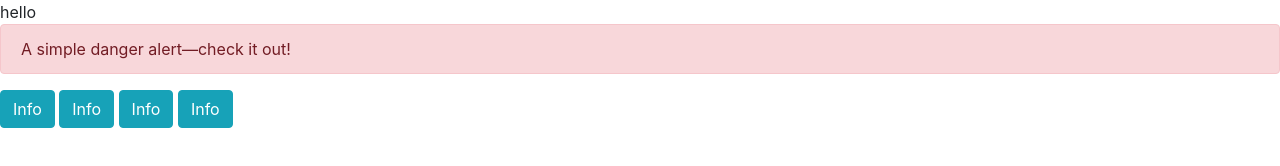
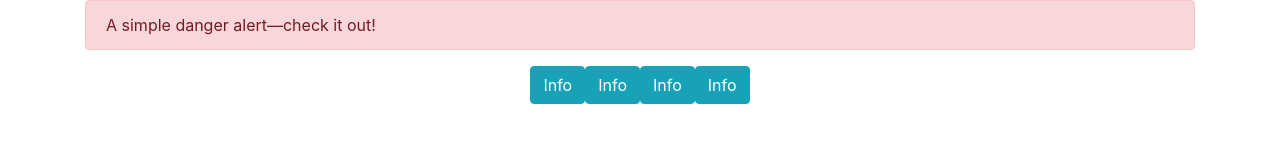
Before and after one commit to tacccccc21/rejstest, a plain HTML site: page index.html in a window 1280 px wide. Drawn offline with nearby package versions, Linux system fonts and the light colour scheme.

Commit message:
Update index.html

```diff
--- a/index.html
+++ b/index.html
@@ -23,17 +23,22 @@
 </head>
 
 <body>
-
-  hello
+  <div class="container">
 
   <div class="alert alert-danger" role="alert">
     A simple danger alert—check it out!
   </div>
 
-  <button type="button" class="btn btn-info">Info</button>
-  <button type="button" class="btn btn-info">Info</button>
-  <button type="button" class="btn btn-info">Info</button>
-  <button type="button" class="btn btn-info">Info</button>
+  <div class="d-flex justify-content-center">
+    <button type="button" class="btn btn-info">Info</button>
+    <button type="button" class="btn btn-info">Info</button>
+    <button type="button" class="btn btn-info">Info</button>
+    <button type="button" class="btn btn-info">Info</button>
+  </div>
+
+
+
+  </div>
 </body>
 
 </html>
```
